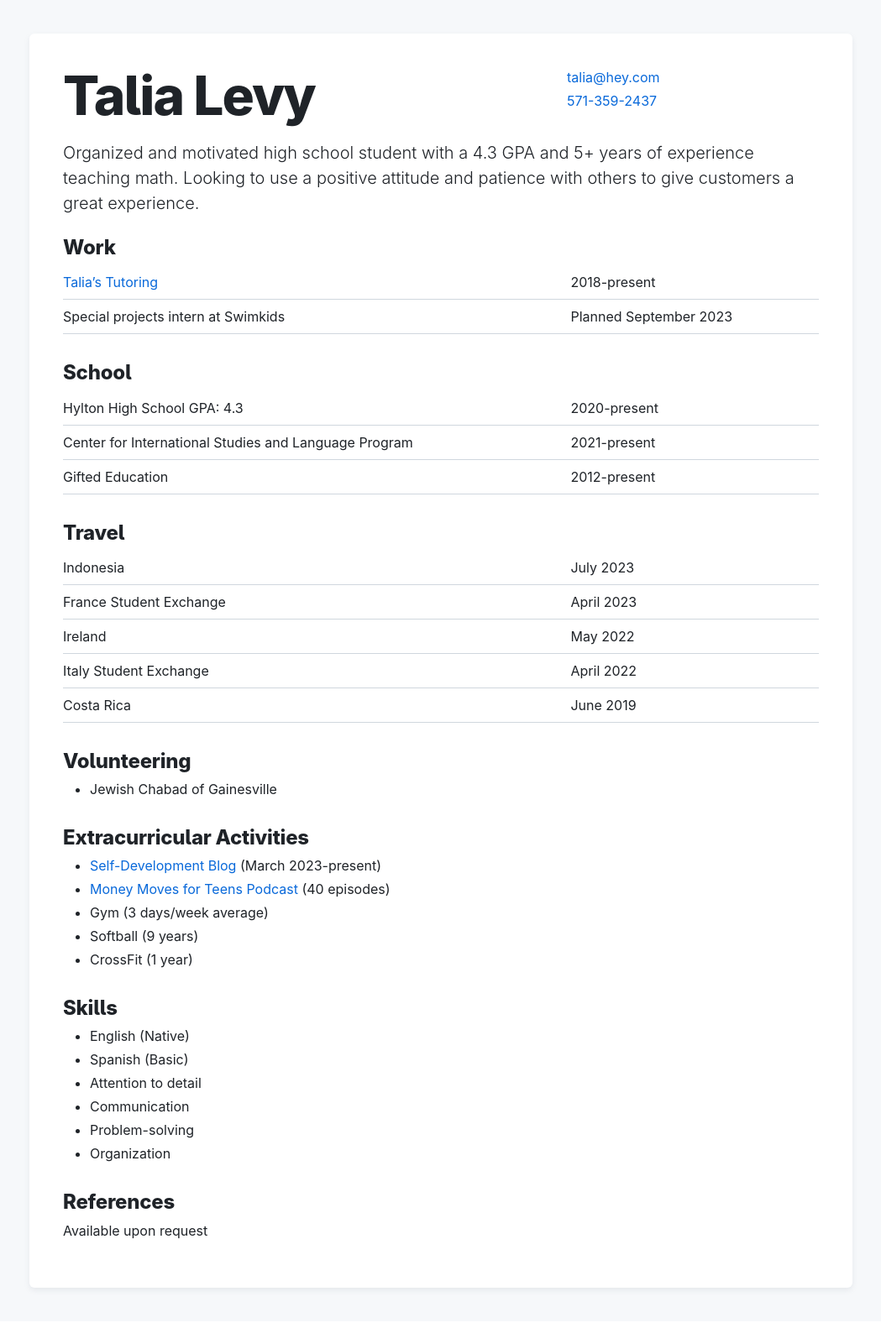
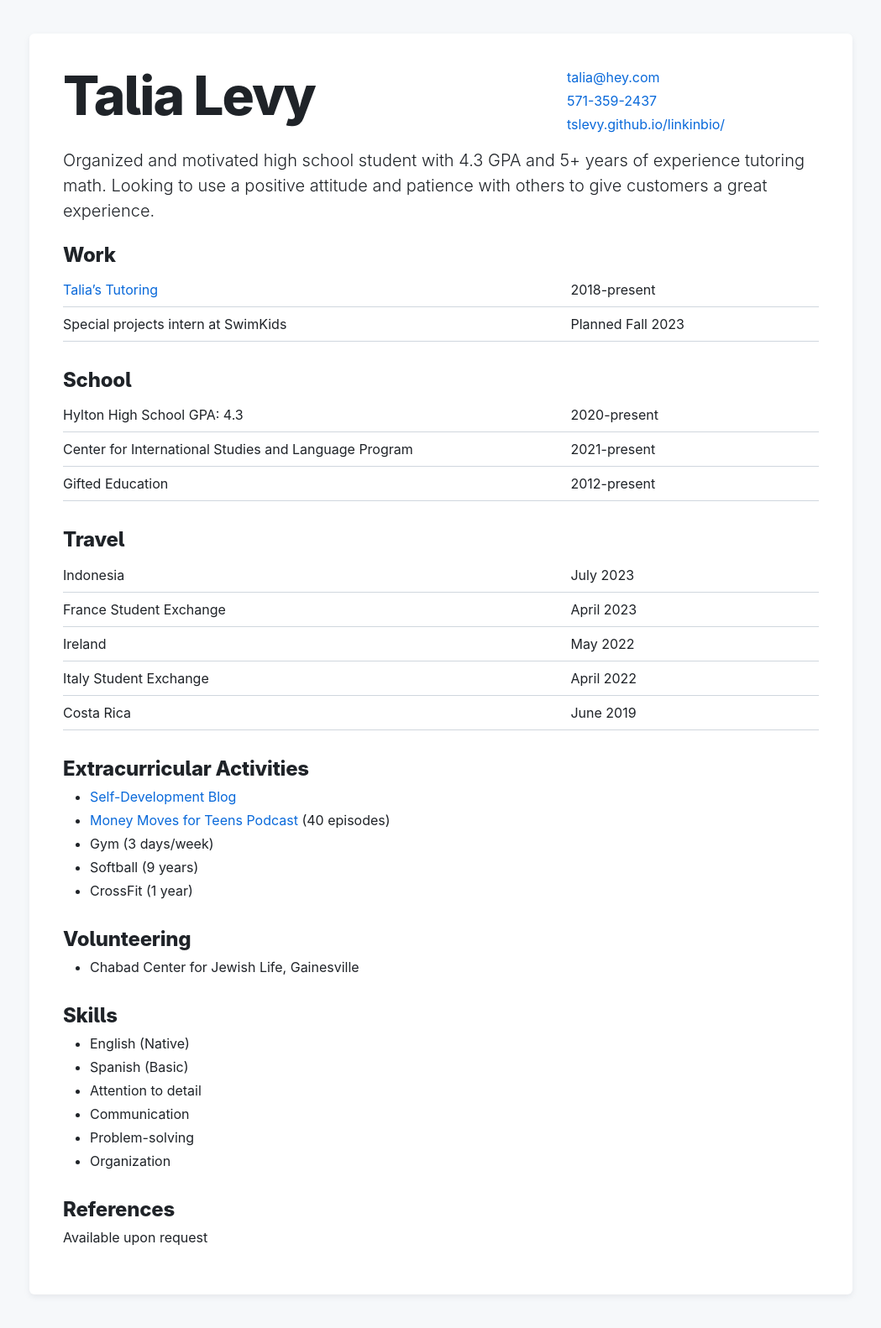
Before and after one commit to tslevy/resume, a Jekyll site: the page built from index.md, in a window 1280 px wide. Shown: the whole page at 84% size, without its empty margins (115-1164 px from the left). Built offline with Jekyll 4.4.1, drawn with Linux system fonts in a browser that asks for light colours; our own code applies the rules of GitHub Pages for plain Markdown files.

Commit message:
tweaked changes

```diff
--- a/_data/metadata.yml
+++ b/_data/metadata.yml
@@ -2,7 +2,7 @@
 lang: en
 
 # Set a plain language title for the site.
-title: Plain Vanilla GitHub Pages
+title: Talia Levy Resume
 
 # Write a short description for the site. This is used for "meta description."
-description: Free, easy, low-tech website template using GitHub Pages
+description: Organized and motivated high school student with a 4.3 GPA and 5+ years of experience teaching math. Looking to use a positive attitude and patience with others to give customers a great experience.
--- a/assets/css/custom.css
+++ b/assets/css/custom.css
@@ -13,4 +13,11 @@
         margin-top: 0 !important;
         margin-bottom: 0 !important;
     }
+    .markdown-body {
+        background-color: white !important;
+        font-size: .75rem !important;
+    }
+    .lead {
+        font-size: .875rem !important;
+    }
 }
--- a/index.md
+++ b/index.md
@@ -10,11 +10,12 @@ main-style:
   </div>
   <div class="col-12 col-md-3 float-left">
     <p class="mb-1"><a href="mailto:talia@hey.com">talia@hey.com</a></p>
-    <p><a href="tel:5713592437">571-359-2437</a></p>
+    <p class="mb-1"><a href="tel:5713592437">571-359-2437</a></p>
+    <p><a href="https://tslevy.github.io/linkinbio/">tslevy.github.io/linkinbio/</a></p>
   </div>
 </div>
 
-Organized and motivated high school student with a 4.3 GPA and 5+ years of experience teaching math. Looking to use a positive attitude and patience with others to give customers a great experience.
+Organized and motivated high school student with 4.3 GPA and 5+ years of experience tutoring math. Looking to use a positive attitude and patience with others to give customers a great experience.
 {: .lead .mt-0}
 
 ## Work
@@ -31,10 +32,10 @@ Organized and motivated high school student with a 4.3 GPA and 5+ years of exper
 
 <div class="border-bottom py-2">
   <div class="col-8 d-inline-block">
-    Special projects intern at Swimkids
+    Special projects intern at SwimKids
   </div>
   <div class="col-3 d-inline-block">
-    Planned September 2023
+    Planned Fall 2023
   </div>
 </div>
 
@@ -116,19 +117,19 @@ Organized and motivated high school student with a 4.3 GPA and 5+ years of exper
   </div>
 </div>
 
+## Extracurricular Activities
+{: .border-0 .mb-0 .mt-5 .h5-mktg}
+
+- [Self-Development Blog](https://world.hey.com/talia/)
+- [Money Moves for Teens Podcast](https://pglevy.github.io/mm4t-site/) (40 episodes)
+- Gym (3 days/week)
+- Softball (9 years)
+- CrossFit (1 year)
+
 ## Volunteering
 {: .border-0 .mb-0 .mt-5 .h5-mktg}
 
-- Jewish Chabad of Gainesville
-
-## Extracurricular Activities
-{: .border-0 .mb-0 .mt-5 .h5-mktg}
-
-- [Self-Development Blog](https://world.hey.com/talia/) (March 2023-present)
-- [Money Moves for Teens Podcast](https://pglevy.github.io/mm4t-site/) (40 episodes)
-- Gym (3 days/week average)
-- Softball (9 years)
-- CrossFit (1 year)
+- Chabad Center for Jewish Life, Gainesville
 
 ## Skills
 {: .border-0 .mb-0 .mt-5 .h5-mktg}
```
